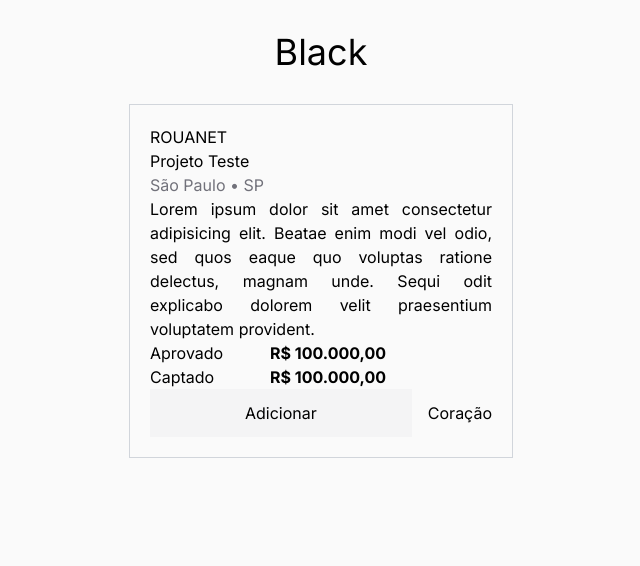
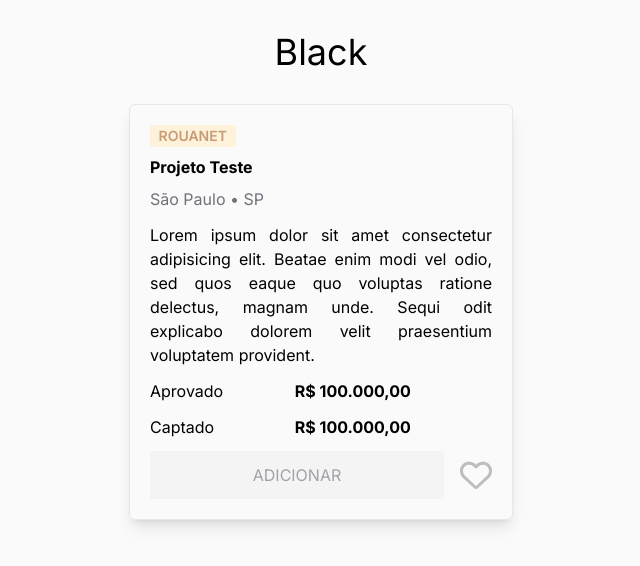
Before and after one commit to Hzimr/simbi-teste, a Next.js app: page / in a window 1280 px wide. Shown: the top 566 px of the page, without its empty margins (319-959 px from the left). Built offline with nearby package versions, Linux system fonts and the light colour scheme.

Commit message:
feat: updated and finalized cardslide

```diff
--- a/src/app/components/slide/cardslide.tsx
+++ b/src/app/components/slide/cardslide.tsx
@@ -1,35 +1,45 @@
+import { FaRegHeart } from 'react-icons/fa6'
+import { formatPrice } from '../../utils/formatPrice'
 
 export function CardSlide() {
   return (
-    <div className="border-radius max-w-96 border-[1px] border-solid border-gray-300 p-5">
-      <header>
-        <div className="">ROUANET</div>
-        <h2>Projeto Teste</h2>
+    <div className="max-w-96 rounded-md border-[1px] border-solid border-gray-200 p-5 shadow-lg">
+      <header className="flex flex-col gap-2 ">
+        <span className="bg-rouanet text-textrouanet flex w-3/12 items-center justify-center p-[1px] text-sm font-semibold">
+          ROUANET
+        </span>
+        <h2>
+          <strong>Projeto Teste</strong>
+        </h2>
         <h3 className="text-zinc-500">São Paulo • SP</h3>
       </header>
-      <p className="text-justify">
+      <p className="mt-3 text-justify">
         Lorem ipsum dolor sit amet consectetur adipisicing elit. Beatae enim
         modi vel odio, sed quos eaque quo voluptas ratione delectus, magnam
         unde. Sequi odit explicabo dolorem velit praesentium voluptatem
         provident.
       </p>
-      <section>
+      <section className="mt-3 flex flex-col gap-3">
         <span className="flex gap-2 ">
-          <p className="w-28">Aprovado</p>
+          <p className="w-2/5">Aprovado</p>
           <p>
-            <strong>R$ 100.000,00</strong>
+            <strong>{formatPrice(10000000)}</strong>
           </p>
         </span>
         <span className="flex gap-2 ">
-          <p className="w-28">Captado</p>
+          <p className="w-2/5">Captado</p>
           <p>
-            <strong>R$ 100.000,00</strong>
+            <strong>{formatPrice(10000000)}</strong>
           </p>
         </span>
       </section>
-      <div className="flex items-center gap-4">
-        <button className="flex-1 bg-zinc-100 p-3">Adicionar</button>
-        <button>Coração</button>
+      <div className="mt-3 flex items-center gap-4">
+        <button className="flex-1 bg-zinc-100 p-3 text-zinc-400">
+          ADICIONAR
+        </button>
+        <button className="transition ease-in-out hover:opacity-70">
+          <FaRegHeart size={32} color="#BDBDBD" />
+        </button>
       </div>
     </div>
   )
```
